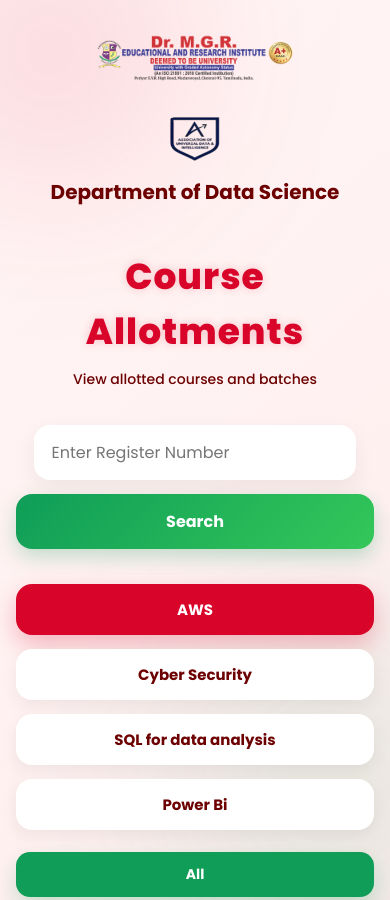
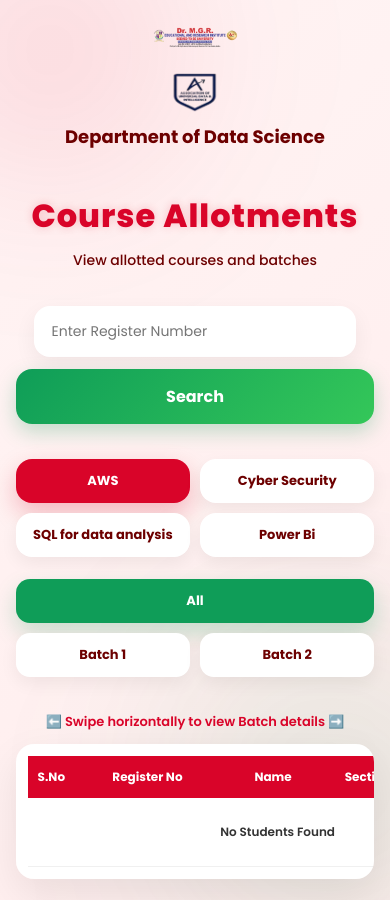
Before and after one commit to SakethRoyal01/Technical-Skills, a website: page public/courses.html in a window 390 px wide. Shown: the top 900 px of the page. Drawn offline with Linux system fonts and the light colour scheme; no server answers.

Commit message:
Updated course allotment system

```diff
--- a/public/courses.css
+++ b/public/courses.css
@@ -466,6 +466,11 @@
     animation:goldGlow 1.5s infinite alternate;
 }
 
+.scroll-note{
+
+    display:none;
+}
+
 @keyframes goldGlow{
 
     from{
@@ -487,11 +492,13 @@
 
 @media(max-width:768px){
 
+    /* HEADER */
+
     .top-header{
 
         flex-direction:column;
 
-        gap:20px;
+        gap:18px;
 
         text-align:center;
     }
@@ -499,16 +506,30 @@
     .dept-section{
 
         flex-direction:column;
+
+        gap:10px;
+    }
+
+    .college-logo{
+
+        width:85px;
+    }
+
+    .dept-logo{
+
+        width:60px;
     }
 
     .dept-section h2{
 
-        font-size:20px;
+        font-size:18px;
     }
+
+    /* TITLE */
 
     .title-section h1{
 
-        font-size:36px;
+        font-size:32px;
     }
 
     .title-section p{
@@ -516,14 +537,20 @@
         font-size:14px;
     }
 
+    /* SEARCH */
+
     .search-section{
 
         flex-direction:column;
+
+        gap:12px;
     }
 
     .search-section input{
 
         width:100%;
+
+        font-size:14px;
     }
 
     .search-section button{
@@ -531,23 +558,150 @@
         width:100%;
     }
 
+.scroll-note{
+
+    display:block;
+
+    text-align:center;
+
+    margin-bottom:12px;
+
+    color:#d90429;
+
+    font-size:13px;
+
+    font-weight:600;
+}
+
+
+
+/* COURSE BUTTONS */
+
+.course-buttons{
+
+    gap:10px;
+}
+
 .course-btn{
+
+    flex:1 1 45%;
+
+    font-size:13px;
+
+    padding:12px 10px;
+}
+
+/* BATCH BUTTONS */
+
+.batch-buttons{
+
+    display:flex;
+
+    flex-wrap:wrap;
+
+    gap:10px;
+}
+
+/* ALL BUTTON */
+
+.batch-btn:first-child{
 
     width:100%;
 }
 
+/* BATCH 1 & 2 */
+
 .batch-btn{
 
-        width:100%;
+    flex:1 1 45%;
+
+    font-size:13px;
+
+    padding:12px 10px;
 }
 
-    .college-logo{ width:200px; }
+.batch-buttons{
+
+    display:flex;
+
+    flex-wrap:wrap;
+
+    gap:10px;
+}
+
+/* ALL BUTTON */
+
+.batch-btn[data-batch="All"]{
+
+    width:100%;
+
+    flex:none;
+}
+
+/* BATCH 1 & 2 */
+
+.batch-btn{
+
+    flex:1 1 45%;
+
+    font-size:13px;
+
+    padding:12px 10px;
+}
+
+
+
+
+    /* TABLE */
+
+    .table-container{
+
+        overflow-x:auto;
+
+        -webkit-overflow-scrolling:touch;
+
+        border-radius:18px;
+    }
 
     table{
 
-        min-width:700px;
+        min-width:500px;
+    }
+
+    thead th{
+
+        font-size:12px;
+
+        padding:12px 10px;
+
+        white-space:nowrap;
+    }
+
+    tbody td{
+
+        font-size:12px;
+
+        padding:12px 10px;
+
+        white-space:nowrap;
+    }
+
+    /* SCROLLBAR */
+
+    .table-container::-webkit-scrollbar{
+
+        height:6px;
+    }
+
+    .table-container::-webkit-scrollbar-thumb{
+
+        background:#d90429;
+
+        border-radius:20px;
     }
 }
+
+
 
 
 
--- a/public/courses.html
+++ b/public/courses.html
@@ -123,6 +123,15 @@
     </div>
 
 
+<p class="scroll-note">
+
+    ⬅️ Swipe horizontally to view Batch details ➡️
+
+</p>
+
+
+
+
 
     <!-- TABLE -->
 
```
Lines whose indentation alone changed are shown as unchanged.
